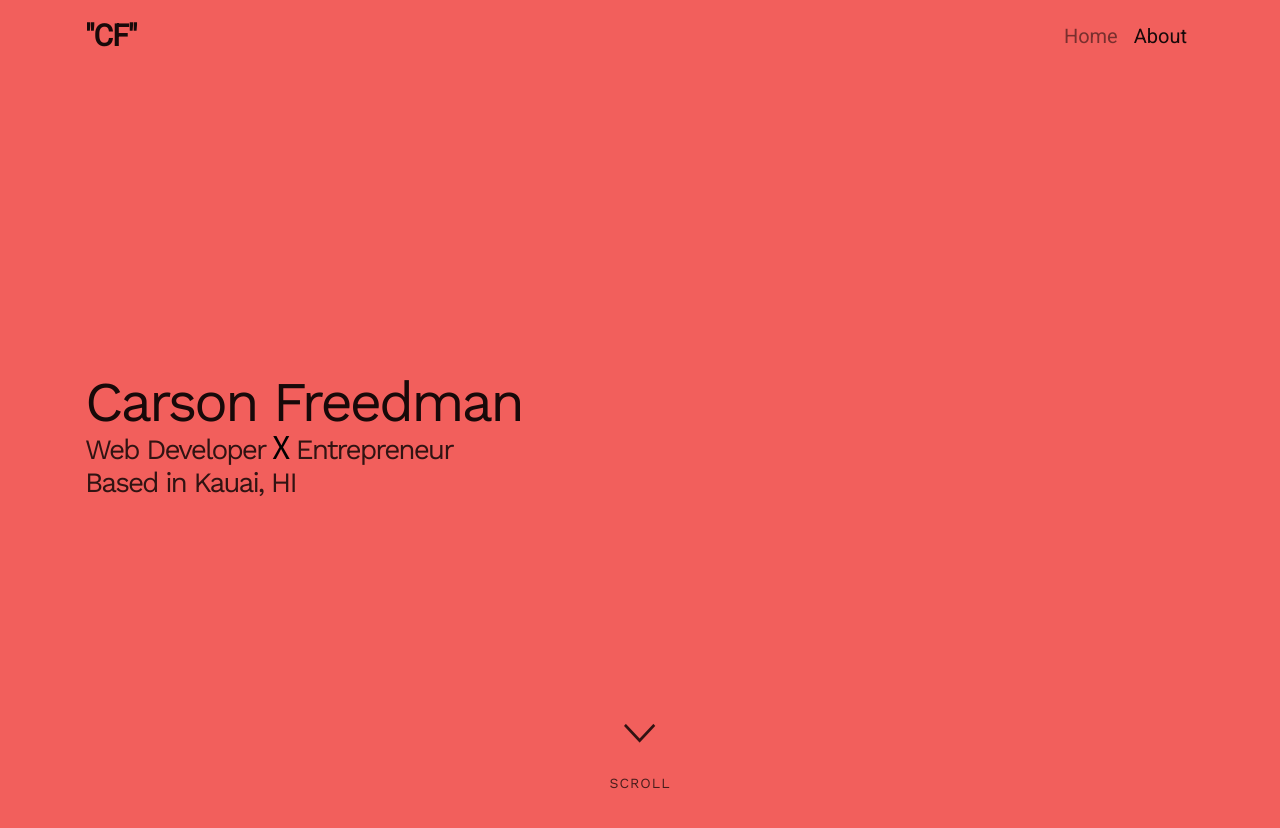
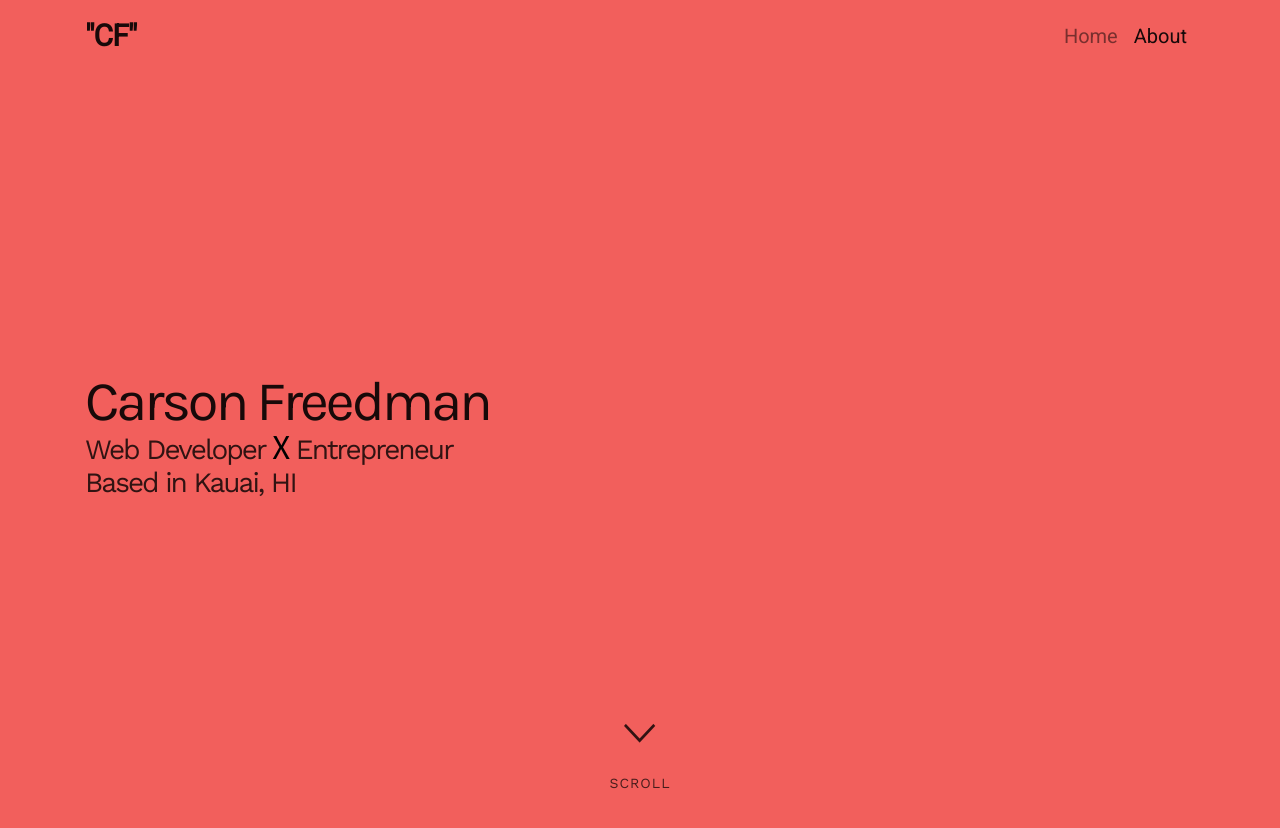
Before and after one commit to carsin/carsin.github.io, a plain HTML site: page index.html in a window 1280 px wide. Shown: the top 828 px of the page. Drawn offline with nearby package versions, Linux system fonts and the light colour scheme.

Commit message:
karla for main title font

```diff
--- a/src/css/index.css
+++ b/src/css/index.css
@@ -92,7 +92,7 @@ section {
 #hero .title-main {
     font-weight: 100;
     line-height: 50px;
-    font-family: "Work Sans", sans-serif;
+    font-family: "Karla", sans-serif;
     letter-spacing: -3px;
 }
 
```
